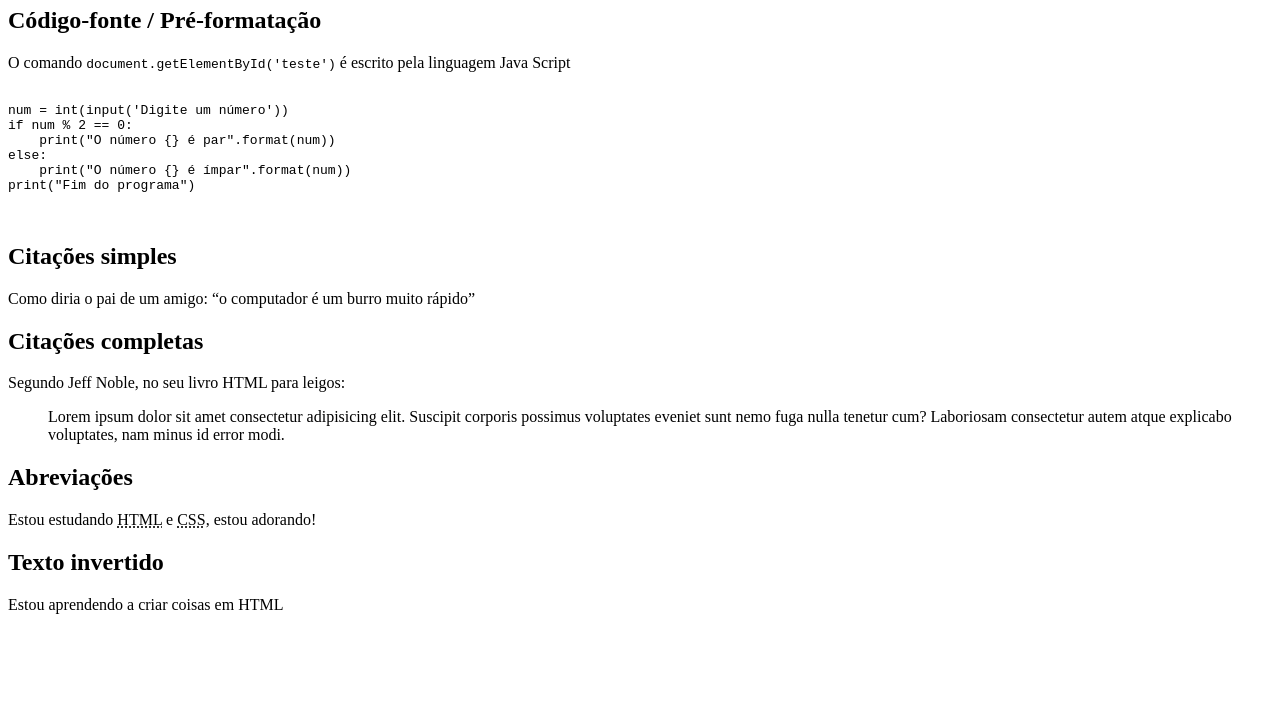
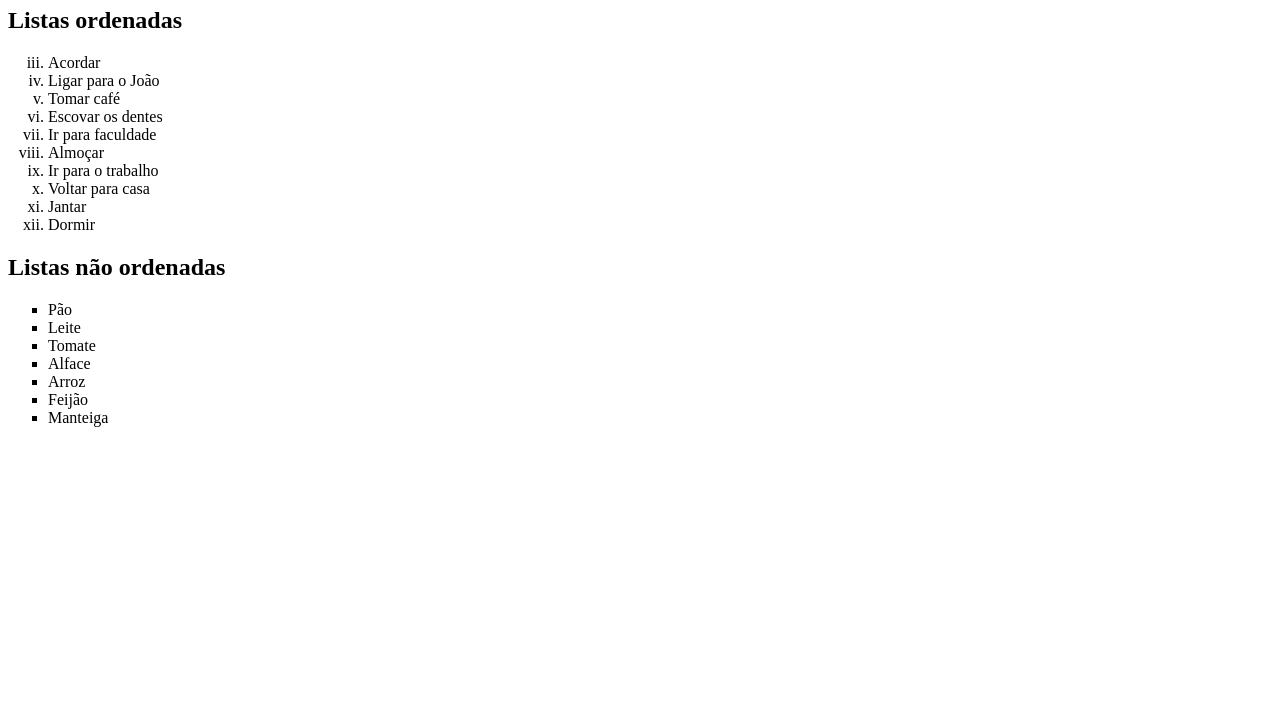
Before and after one commit to gubarbosa/HTML5-CSS3, a plain HTML site: page exercicios/ex009/index.html in a window 1280 px wide. Shown: the part 73-800 px from the top of the page. Drawn offline with Linux system fonts and the light colour scheme.

Commit message:
listas ordenadas e não ordenadas :rocket:

```diff
--- a/exercicios/ex009/index.html
+++ b/exercicios/ex009/index.html
@@ -3,31 +3,31 @@
 <head>
     <meta charset="UTF-8">
     <meta name="viewport" content="width=device-width, initial-scale=1.0">
-    <title>Outras formatações</title>
+    <title>Listas</title>
 </head>
 <body>
-    <h1>Outras formatações</h1>
-    <h2>Código-fonte / Pré-formatação</h2>
-    <p>O comando <code>document.getElementById('teste')</code> é escrito pela linguagem Java Script</p>
-    <pre>
-        <code>
-num = int(input('Digite um número'))
-if num % 2 == 0:
-    print("O número {} é par".format(num))
-else:
-    print("O número {} é ímpar".format(num))
-print("Fim do programa")
-        </code>
-    </pre>
-    <h2>Citações simples</h2>
-    <p>Como diria o pai de um amigo: <q>o computador é um burro muito rápido</q></p>
-    <h2>Citações completas</h2>
-    <p>Segundo Jeff Noble, no seu livro HTML para leigos:
-    <blockquote cite="https://books.google.com.br/books?id=E8ZtDwAAQBAJ&pg=PA17&dq=html&hl=pt-BR&sa=X&ved=2ahUKEwj6r8v745vtAhWUILkGHQvLCtYQ6AEwAHoECAQQAg#v=onepage&q=html&f=false">Lorem ipsum dolor sit amet consectetur adipisicing elit. Suscipit corporis possimus voluptates eveniet sunt nemo fuga nulla tenetur cum? Laboriosam consectetur autem atque explicabo voluptates, nam minus id error modi.</blockquote>
-    <h2>Abreviações</h2>
-    <p>Estou estudando <abbr title="HyperText Markup Language">HTML</abbr> e <abbr title="Cascading Style Sheets">CSS</abbr>, estou adorando!</p>
-    </p>
-    <h2>Texto invertido</h2>
-    <p><bdo dir="ltr">Estou aprendendo a criar coisas em HTML</bdo></p>
-</body>
+    <h1>Trabalhando com listas</h1>
+    <h2>Listas ordenadas</h2>
+    <ol type="i" start="3"> <!--1 A a I i-->
+        <li>Acordar</li>
+        <li>Ligar para o João</li>
+        <li>Tomar café</li>
+        <li>Escovar os dentes</li>
+        <li>Ir para faculdade</li>
+        <li>Almoçar</li>
+        <li>Ir para o trabalho</li>
+        <li>Voltar para casa</li>
+        <li>Jantar</li>
+        <li>Dormir</li>
+    </ol>
+    <h2>Listas não ordenadas</h2>
+    <ul type="square">  <!--disc, circle, square-->
+        <li>Pão</li>
+        <li>Leite</li>
+        <li>Tomate</li>
+        <li>Alface</li>
+        <li>Arroz</li>
+        <li>Feijão</li>
+        <li>Manteiga</li>
+    </ul>
 </html>
```
Also changed, not shown: exercicios/ex008b/index.html (added, +33 -0 lines).
